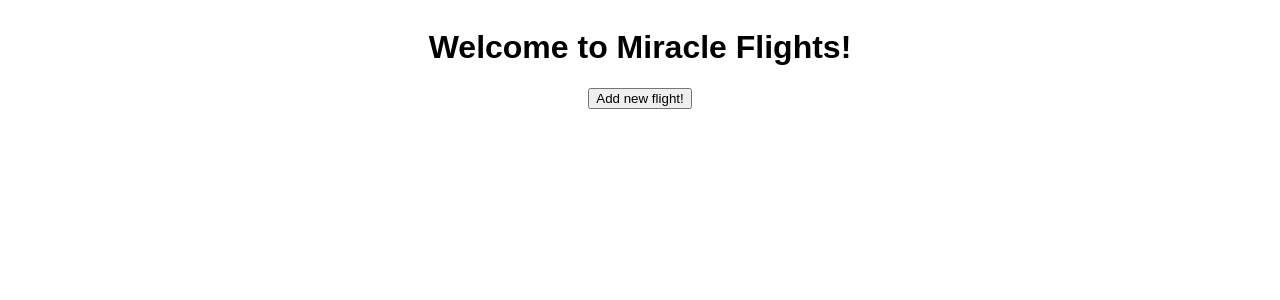
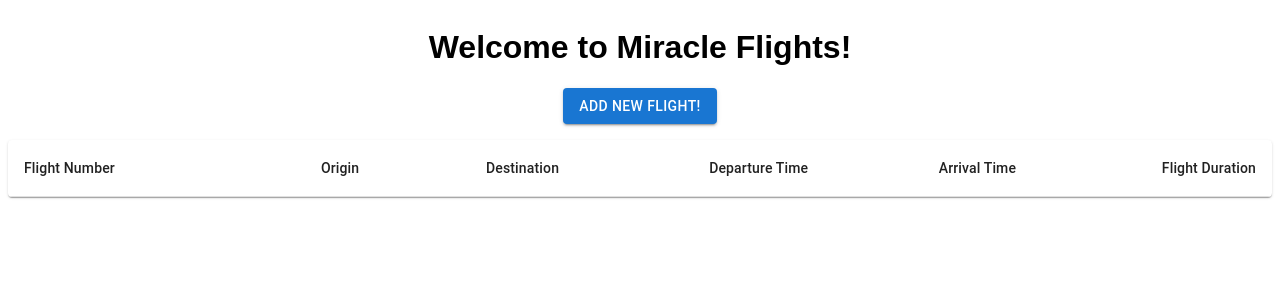
Before and after one commit to jacoblurie29/cpp-workshops, a React (Vite) app: page / in a window 1280 px wide. Shown: the top 300 px of the page. Built offline with nearby package versions, Linux system fonts and the light colour scheme.

Commit message:
Functional and looks good

```diff
--- a/package.json
+++ b/package.json
@@ -13,11 +13,15 @@
     "prepare": "husky install"
   },
   "dependencies": {
-    "@faker-js/faker": "^8.2.0",
+    "@emotion/react": "^11.11.1",
+    "@emotion/styled": "^11.11.0",
+    "@mui/material": "^5.14.16",
+    "faker": "^6.6.6",
     "react": "^18.2.0",
     "react-dom": "^18.2.0"
   },
   "devDependencies": {
+    "@faker-js/faker": "^8.2.0",
     "@types/react": "^18.2.15",
     "@types/react-dom": "^18.2.7",
     "@typescript-eslint/eslint-plugin": "^6.0.0",
--- a/src/App.tsx
+++ b/src/App.tsx
@@ -1,23 +1,70 @@
 import styles from "./App.module.css";
+import FlightTable from "./components/FlightTable/FlightTable";
+import { faker } from "@faker-js/faker";
+import React from "react";
+import Button from "@mui/material/Button";
 
 export interface Flight {
   // ... fields here
+  flightNumber: string;
+  origin: string;
+  destination: string;
+  departureTime: string;
+  arrivalTime: string;
+  flightDuration: number;
 }
 
 const App = () => {
   // state for flights should go here
+  const [flightList, setFlightList] = React.useState<Flight[]>([]);
+
+  function formatAMPM(date: Date): string {
+    let hours = date.getHours();
+    let minutes = String(date.getMinutes());
+    const ampm = hours >= 12 ? "pm" : "am";
+    hours = hours % 12;
+    hours = hours ? hours : 12; // the hour '0' should be '12'
+    minutes = Number(minutes) < 10 ? "0" + minutes : minutes;
+    const strTime = hours + ":" + minutes + " " + ampm;
+    return strTime;
+  }
+
+  function generateFlight(): Flight {
+    const newFlight: Flight = {
+      flightNumber: faker.airline.flightNumber(),
+      origin: String(faker.airline.airport().iataCode),
+      destination: String(faker.airline.airport().iataCode),
+      departureTime: formatAMPM(faker.date.anytime()),
+      arrivalTime: formatAMPM(faker.date.anytime()),
+      flightDuration: faker.number.int({ min: 1, max: 8 }),
+    };
+    return newFlight;
+  }
 
   const handleAddFlight = () => {
     // create a new flight with faker
+    const newFlight = generateFlight();
     // add the new flight to the list of flights
+    const newList = [...flightList, newFlight];
     // set the new list of flights
+    newList.sort((flightA, flightB) =>
+      flightA.origin.localeCompare(flightB.origin),
+    );
+    setFlightList(newList);
   };
 
   return (
     <div className={styles.mainContainer}>
       <h1 className={styles.header}>Welcome to Miracle Flights!</h1>
-      <button onClick={handleAddFlight}>Add new flight!</button>
+      <Button
+        onClick={handleAddFlight}
+        variant="contained"
+        sx={{ marginBottom: 2 }}
+      >
+        Add new flight!
+      </Button>
       {/* Put the table here and pass in the flights */}
+      <FlightTable flights={flightList} />
     </div>
   );
 };
--- a/src/components/FlightTable/FlightTable.tsx
+++ b/src/components/FlightTable/FlightTable.tsx
@@ -1 +1,50 @@
 // component should go here
+import * as React from "react";
+import Table from "@mui/material/Table";
+import TableBody from "@mui/material/TableBody";
+import TableCell from "@mui/material/TableCell";
+import TableContainer from "@mui/material/TableContainer";
+import TableHead from "@mui/material/TableHead";
+import TableRow from "@mui/material/TableRow";
+import Paper from "@mui/material/Paper";
+import type { Flight } from "../../App";
+
+interface FlightTableProps {
+  flights: Flight[];
+}
+
+const FlightTable: React.FC<FlightTableProps> = ({ flights }) => (
+  <TableContainer component={Paper}>
+    <Table sx={{ minWidth: 650 }} aria-label="simple table">
+      <TableHead>
+        <TableRow>
+          <TableCell>Flight Number</TableCell>
+          <TableCell align="right">Origin</TableCell>
+          <TableCell align="right">Destination</TableCell>
+          <TableCell align="right">Departure Time</TableCell>
+          <TableCell align="right">Arrival Time</TableCell>
+          <TableCell align="right">Flight Duration</TableCell>
+        </TableRow>
+      </TableHead>
+      <TableBody>
+        {flights.map((flight, i) => (
+          <TableRow
+            key={i}
+            sx={{ "&:last-child td, &:last-child th": { border: 0 } }}
+          >
+            <TableCell component="th" scope="row">
+              {flight.flightNumber}
+            </TableCell>
+            <TableCell align="right">{flight.origin}</TableCell>
+            <TableCell align="right">{flight.destination}</TableCell>
+            <TableCell align="right">{flight.departureTime}</TableCell>
+            <TableCell align="right">{flight.arrivalTime}</TableCell>
+            <TableCell align="right">{flight.flightDuration}</TableCell>
+          </TableRow>
+        ))}
+      </TableBody>
+    </Table>
+  </TableContainer>
+);
+
+export default FlightTable;
```
Also changed, not shown: 1 other file (tests, documents, lock files or other folders).
